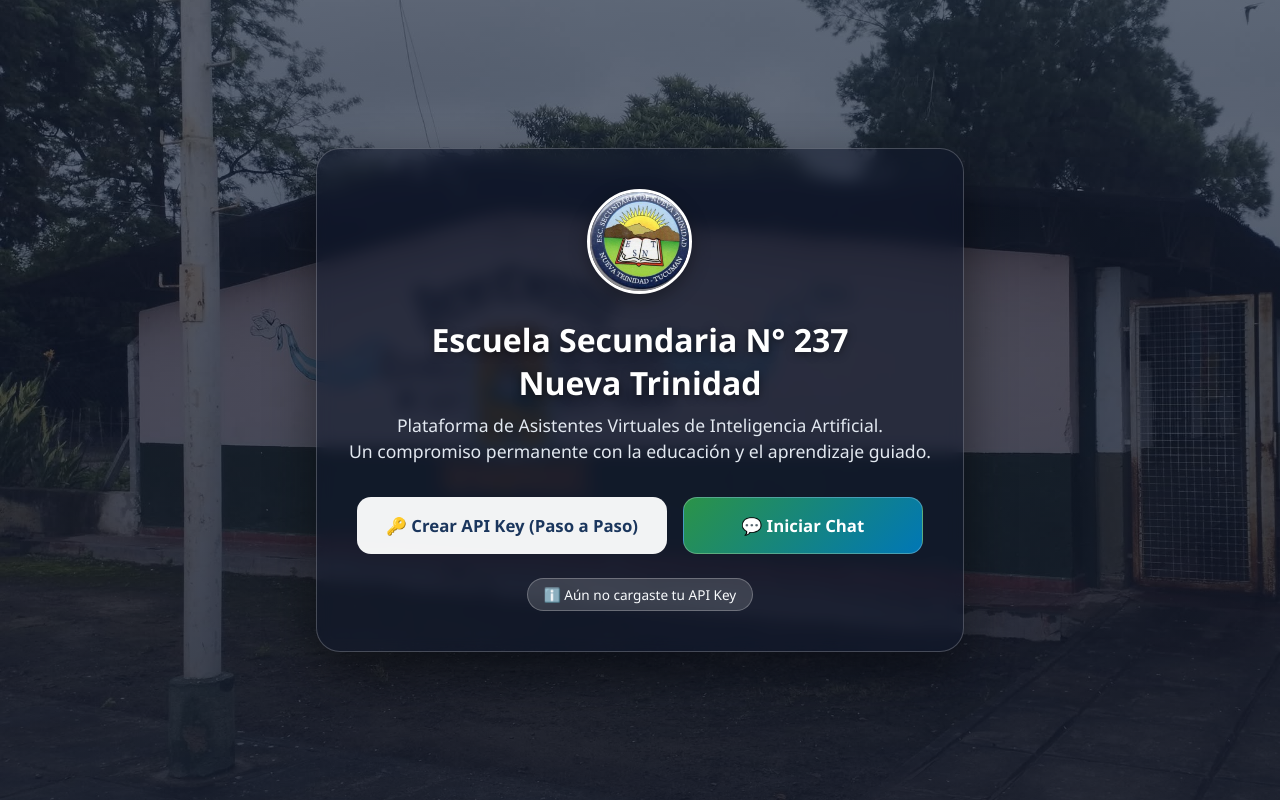
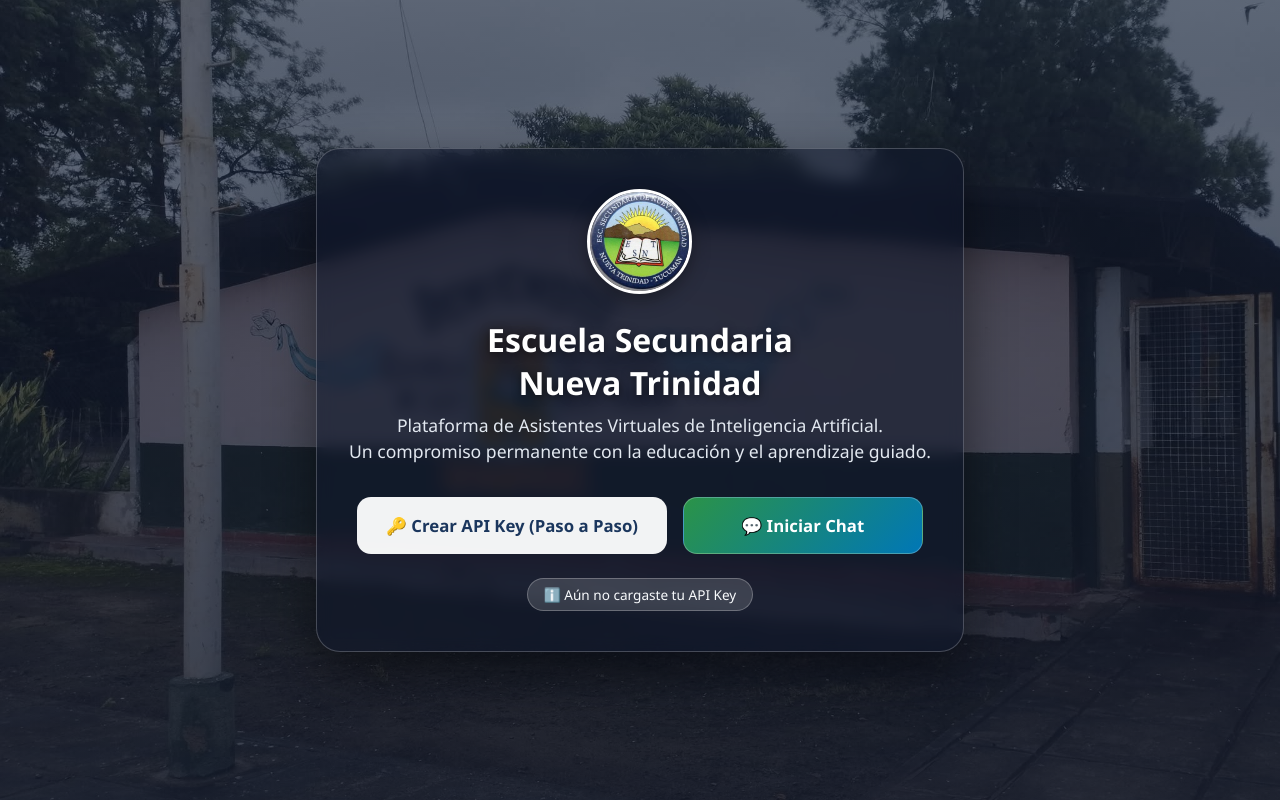
Before and after one commit to crprofe-logical/secunuevatrinidad, a plain HTML site: page index.html in a window 1280 px wide. Drawn offline with Linux system fonts and the light colour scheme.

Commit message:
Update index.html

```diff
--- a/index.html
+++ b/index.html
@@ -656,7 +656,7 @@
   <section id="landing-screen">
     <div class="landing-card">
       <img src="logoescuela.jpg" alt="Escudo Escuela Secundaria N° 237 Nueva Trinidad" class="landing-logo">
-      <h1>Escuela Secundaria N° 237<br>Nueva Trinidad</h1>
+      <h1>Escuela Secundaria <br>Nueva Trinidad</h1>
       <p class="subtitle">
         Plataforma de Asistentes Virtuales de Inteligencia Artificial.<br>
         Un compromiso permanente con la educación y el aprendizaje guiado.
```
